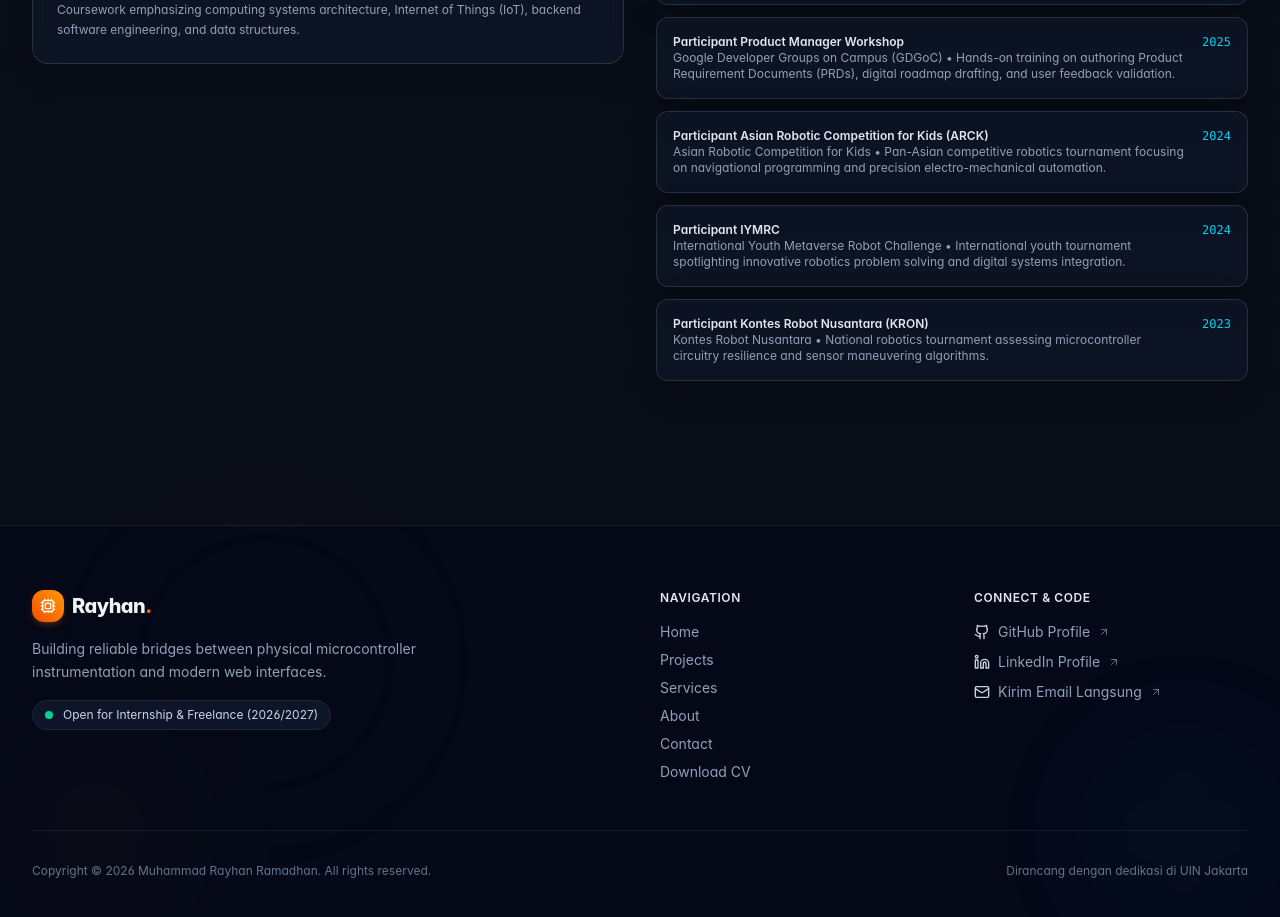
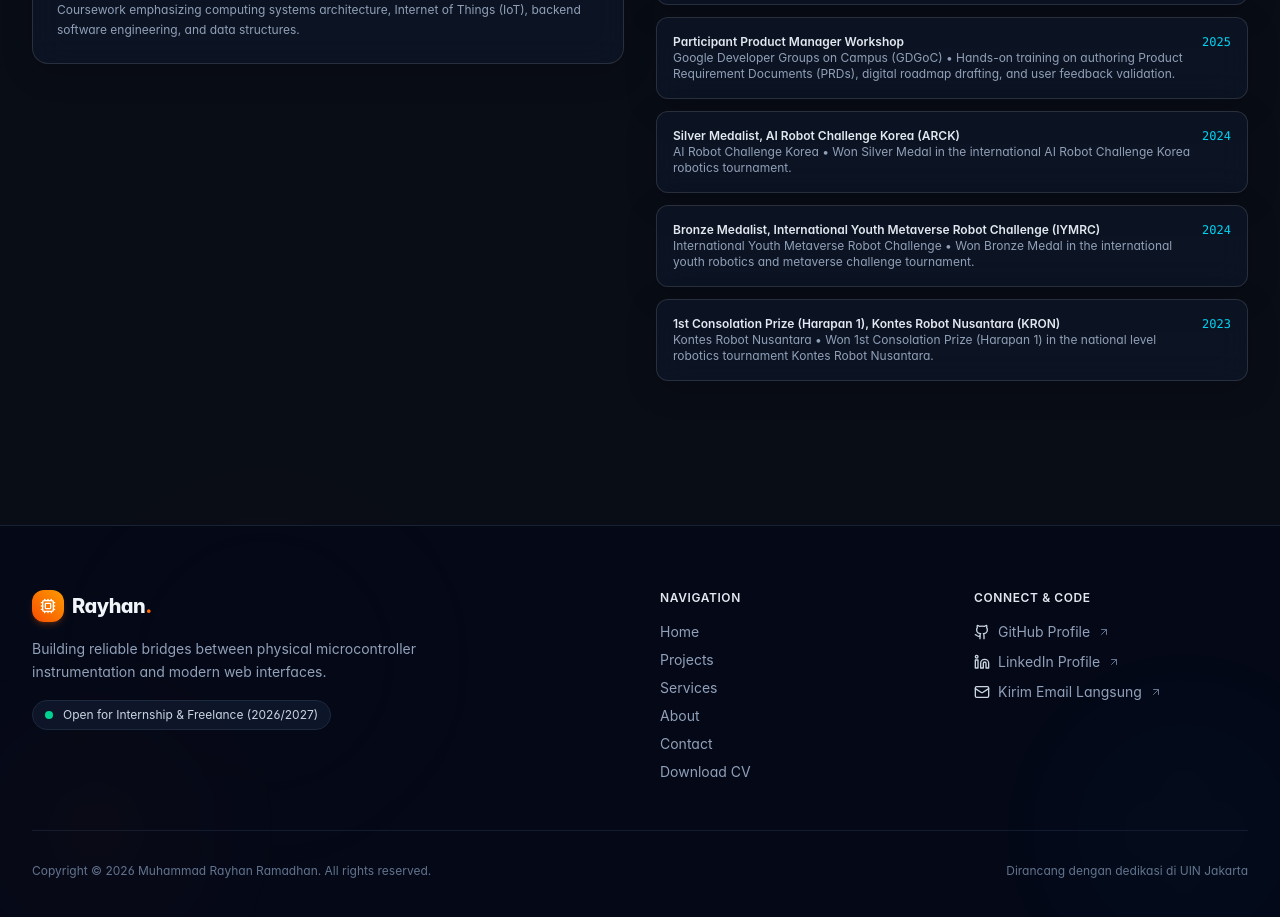
Before and after one commit to KingVolveyRAY/Portofolio_Rayhan, a Next.js app: page /en/tentang in a window 1280 px wide. Shown: the part 3020-3937 px from the top of the page. Built offline with nearby package versions, Linux system fonts and the light colour scheme.

Commit message:
auto: sinkronisasi perubahan (19/11/2026, 16.43.58)

```diff
--- a/src/data/experience.ts
+++ b/src/data/experience.ts
@@ -168,26 +168,26 @@ export const timelineItems: TimelineItem[] = [
   {
     id: 'comp-arck',
     role: {
-      id: 'Peserta Kompetisi Robotika Internasional ARCK',
-      en: 'Participant Asian Robotic Competition for Kids (ARCK)',
+      id: 'Silver Medal AI Robot Challenge Korea (ARCK)',
+      en: 'Silver Medalist, AI Robot Challenge Korea (ARCK)',
     },
-    institution: 'Asian Robotic Competition for Kids',
+    institution: 'AI Robot Challenge Korea',
     period: {
       id: '2024',
       en: '2024',
     },
     type: 'certificate',
     description: {
-      id: 'Kompetisi robotika tingkat Asia dengan tantangan pemrograman robot navigasi dan otomasi mekanik presisi.',
-      en: 'Pan-Asian competitive robotics tournament focusing on navigational programming and precision electro-mechanical automation.',
+      id: 'Meraih medali perak dalam kompetisi robotika internasional AI Robot Challenge Korea.',
+      en: 'Won Silver Medal in the international AI Robot Challenge Korea robotics tournament.',
     },
-    tags: ['International Competition', 'Robotics', 'Autonomous Navigation'],
+    tags: ['International Competition', 'Silver Medal', 'Robotics', 'Autonomous Navigation'],
   },
   {
     id: 'comp-iymrc',
     role: {
-      id: 'Peserta IYMRC',
-      en: 'Participant IYMRC',
+      id: 'Bronze Medal International Youth Metaverse Robot Challenge (IYMRC)',
+      en: 'Bronze Medalist, International Youth Metaverse Robot Challenge (IYMRC)',
     },
     institution: 'International Youth Metaverse Robot Challenge',
     period: {
@@ -196,16 +196,16 @@ export const timelineItems: TimelineItem[] = [
     },
     type: 'certificate',
     description: {
-      id: 'Kompetisi tantangan inovasi robotika dan integrasi teknologi digital pemuda internasional.',
-      en: 'International youth tournament spotlighting innovative robotics problem solving and digital systems integration.',
+      id: 'Meraih medali perunggu dalam kompetisi inovasi robotika pemuda internasional IYMRC.',
+      en: 'Won Bronze Medal in the international youth robotics and metaverse challenge tournament.',
     },
-    tags: ['IYMRC', 'Robotics Challenge', 'Innovation'],
+    tags: ['International Competition', 'Bronze Medal', 'Robotics Challenge', 'Innovation'],
   },
   {
     id: 'comp-kron',
     role: {
-      id: 'Peserta Kontes Robot Nusantara (KRON)',
-      en: 'Participant Kontes Robot Nusantara (KRON)',
+      id: 'Juara Harapan 1 Kontes Robot Nusantara (KRON)',
+      en: '1st Consolation Prize (Harapan 1), Kontes Robot Nusantara (KRON)',
     },
     institution: 'Kontes Robot Nusantara',
     period: {
@@ -214,9 +214,9 @@ export const timelineItems: TimelineItem[] = [
     },
     type: 'certificate',
     description: {
-      id: 'Ajang kompetisi robotika nasional yang menguji ketangguhan desain sirkuit mikrokontroler dan algoritma manuver sensor.',
-      en: 'National robotics tournament assessing microcontroller circuitry resilience and sensor maneuvering algorithms.',
+      id: 'Meraih Juara Harapan 1 pada ajang kompetisi robotika tingkat nasional Kontes Robot Nusantara.',
+      en: 'Won 1st Consolation Prize (Harapan 1) in the national level robotics tournament Kontes Robot Nusantara.',
     },
-    tags: ['National Competition', 'Hardware Reliability', 'Circuit Engineering'],
+    tags: ['National Competition', 'Juara Harapan 1', 'Hardware Reliability', 'Circuit Engineering'],
   },
 ];
```
